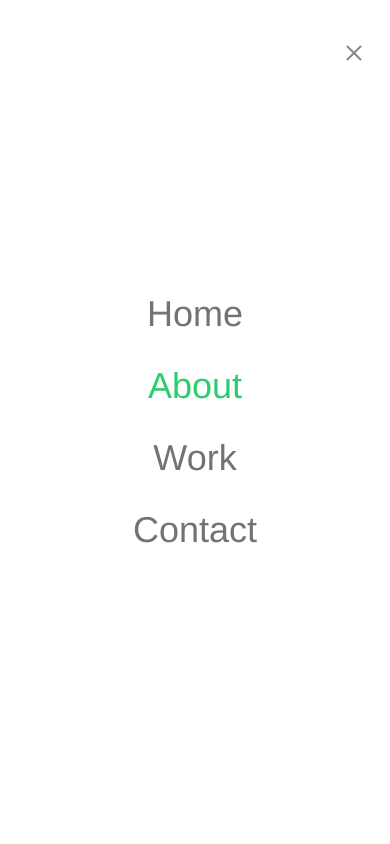
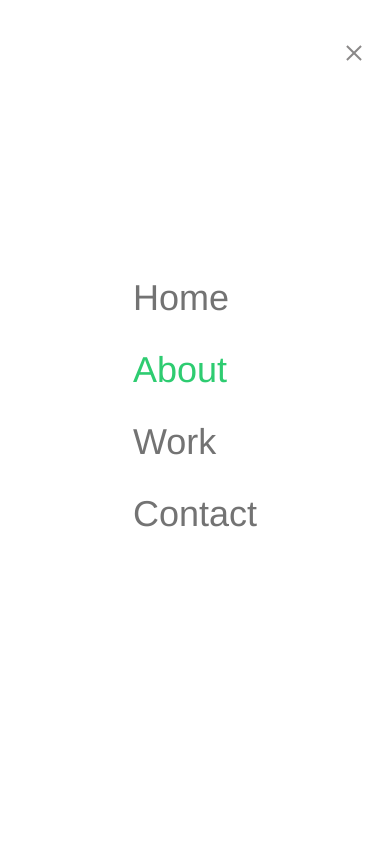
Before and after one commit to Todor46/bild, a React (Create React App) app: page /about in a window 390 px wide. Both pictures are taken after a click on the button "Open main menu". Shown: the top 844 px of the page. Built offline with nearby package versions, Linux system fonts and the light colour scheme.

Commit message:
Refactor navigation.

```diff
--- a/src/components/Footer/Footer.jsx
+++ b/src/components/Footer/Footer.jsx
@@ -20,7 +20,7 @@ const Footer = () => {
             Copyright 2013 Display. All Rights Reserved.
           </h4>
           <div className="footer-navigation mt-3 md:mt-0">
-            <Navigation />
+            <Navigation asList />
           </div>
         </div>
       </div>
--- a/src/components/Footer/footer.css
+++ b/src/components/Footer/footer.css
@@ -2,11 +2,17 @@
   text-transform: uppercase;
 }
 
-.footer-navigation > * {
+.footer-navigation ul {
+  display: flex;
+  width: min-content;
+  margin: auto;
+}
+
+.footer-navigation li {
   margin-left: 6px;
 }
 
-.footer-navigation > *:not(:last-child)::after {
+.footer-navigation li:not(:last-child)::after {
   content: "/";
   margin-left: 6px;
 }
--- a/src/components/Header/MainNavigation.jsx
+++ b/src/components/Header/MainNavigation.jsx
@@ -2,7 +2,7 @@ import Navigation from "./Navigation";
 
 const MainNavigation = () => {
   return (
-    <div className="sm:pt-[30px] hidden sm:flex gap-10 text-lg font-semibold navigation">
+    <div className="sm:pt-[30px] hidden sm:block gap-10 text-lg font-semibold navigation">
       <Navigation />
     </div>
   );
--- a/src/components/Header/MobileNavigation.jsx
+++ b/src/components/Header/MobileNavigation.jsx
@@ -17,7 +17,7 @@ const MobileNavigation = ({ open, setIsOpen }) => {
         leaveTo="opacity-0"
         as={Fragment}
       >
-        <div className="fixed z-10 inset-0 h-screen flex flex-col items-center justify-center gap-8 bg-white mobile-navigation">
+        <div className="fixed z-10 inset-0 h-screen flex flex-col items-center justify-center bg-white mobile-navigation">
           <Navigation />
         </div>
       </Transition>
--- a/src/components/Header/Navigation.jsx
+++ b/src/components/Header/Navigation.jsx
@@ -1,16 +1,40 @@
 import { NavLink } from "react-router-dom";
 import { ABOUT, CONTACT, HOME, WORK } from "../../constants/routes";
 
-const Navigation = () => {
+const Navigation = ({ asList }) => {
+  const navigation = [
+    {
+      route: HOME,
+      name: "Home",
+      exact: true,
+    },
+    {
+      route: ABOUT,
+      name: "About",
+      exact: false,
+    },
+    {
+      route: WORK,
+      name: "Work",
+      exact: false,
+    },
+    {
+      route: CONTACT,
+      name: "Contact",
+      exact: false,
+    },
+  ];
+
   return (
-    <>
-      <NavLink to={HOME} exact>
-        Home
-      </NavLink>
-      <NavLink to={ABOUT}>About</NavLink>
-      <NavLink to={WORK}>Work</NavLink>
-      <NavLink to={CONTACT}>Contact</NavLink>
-    </>
+    <ul>
+      {navigation.map((nav) => (
+        <li>
+          <NavLink to={nav.route} exact={nav.exact}>
+            {nav.name}
+          </NavLink>
+        </li>
+      ))}
+    </ul>
   );
 };
 
--- a/src/styles/tailwind.css
+++ b/src/styles/tailwind.css
@@ -2,18 +2,22 @@
 @tailwind components;
 @tailwind utilities;
 
-.navigation > a,
-.mobile-navigation > a {
+.navigation ul {
+  @apply flex gap-10;
+}
+
+.navigation a,
+.mobile-navigation a {
   @apply text-gray-600 hover:underline;
 }
 
-.navigation > a.active,
-.mobile-navigation > a.active {
+.navigation a.active,
+.mobile-navigation a.active {
   @apply text-green-500;
 }
 
-.mobile-navigation > a {
-  @apply text-4xl;
+.mobile-navigation li {
+  @apply text-4xl mb-8;
 }
 
 .carousel-arrow {
```
